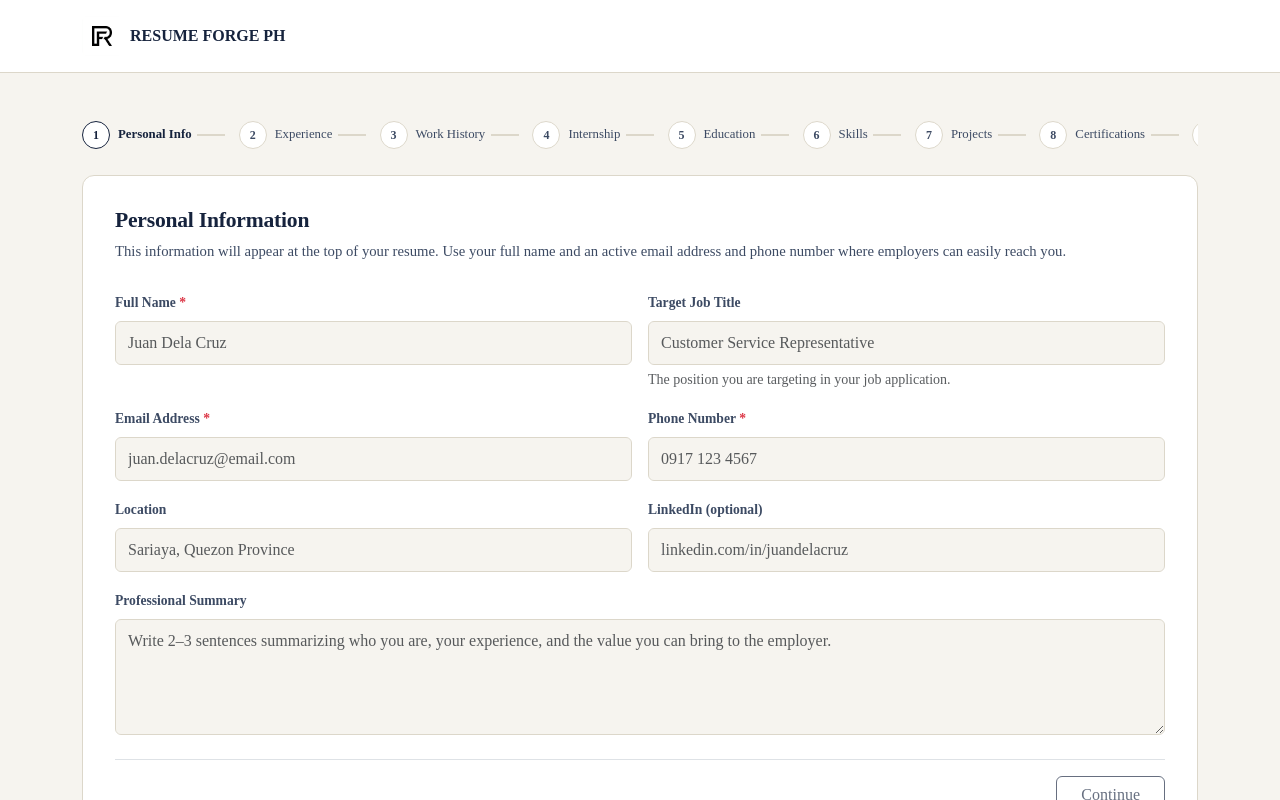
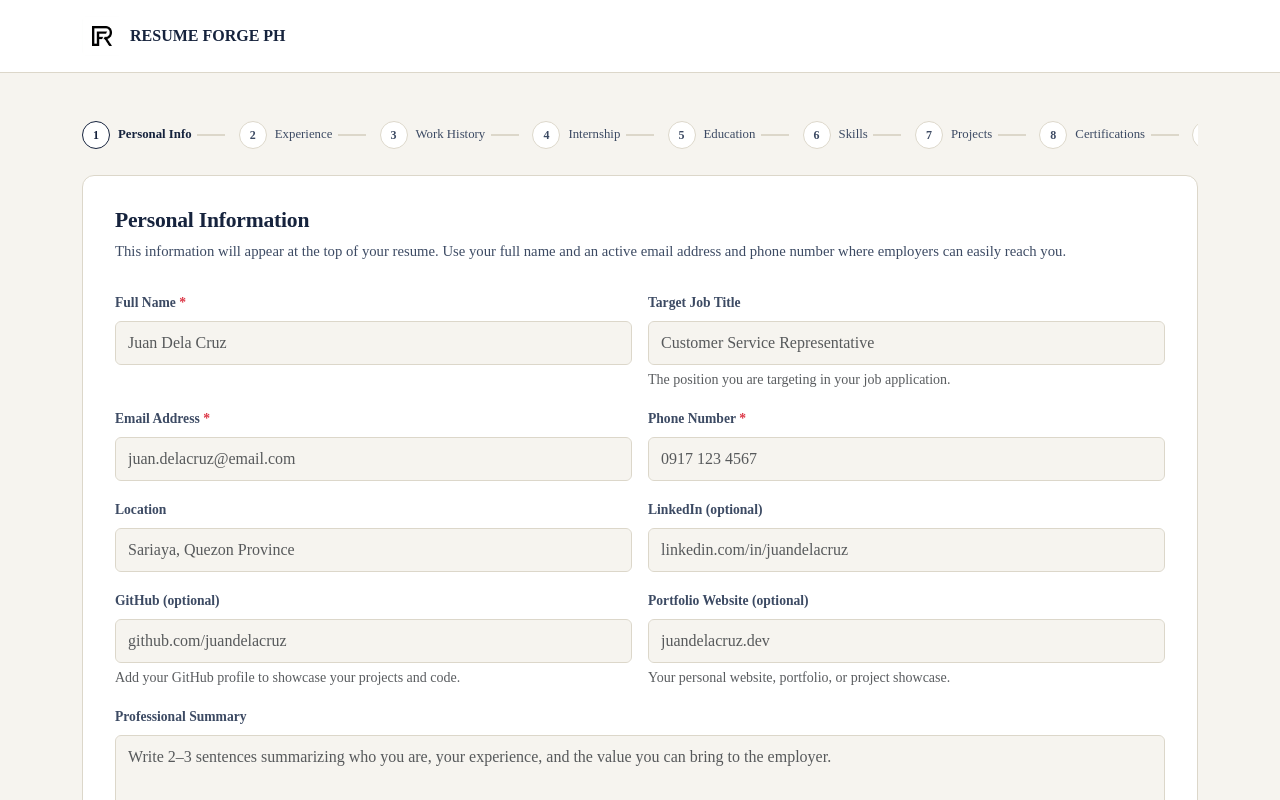
Before and after one commit to PinoyCoder29/ATS-resume-Builder, a Next.js app: page / in a window 1280 px wide. Shown: the top 800 px of the page. Built offline with nearby package versions, Linux system fonts and the light colour scheme; what @react-pdf/renderer would draw is missing.

Commit message:
adding github and portfolio in the personal info

```diff
--- a/components/forms/PersonalInfoForm.tsx
+++ b/components/forms/PersonalInfoForm.tsx
@@ -25,6 +25,7 @@ export default function PersonalInfoForm() {
       </p>
 
       <div className="row g-3">
+        {/* Full Name */}
         <TextField
           label="Full Name"
           value={info.fullName}
@@ -34,6 +35,7 @@ export default function PersonalInfoForm() {
           colClass="col-md-6"
         />
 
+        {/* Target Job Title */}
         <TextField
           label="Target Job Title"
           value={info.jobTitle}
@@ -43,6 +45,7 @@ export default function PersonalInfoForm() {
           helpText="The position you are targeting in your job application."
         />
 
+        {/* Email */}
         <TextField
           label="Email Address"
           value={info.email}
@@ -53,6 +56,7 @@ export default function PersonalInfoForm() {
           colClass="col-md-6"
         />
 
+        {/* Phone */}
         <TextField
           label="Phone Number"
           value={info.phone}
@@ -62,6 +66,7 @@ export default function PersonalInfoForm() {
           colClass="col-md-6"
         />
 
+        {/* Location */}
         <TextField
           label="Location"
           value={info.location}
@@ -70,6 +75,7 @@ export default function PersonalInfoForm() {
           colClass="col-md-6"
         />
 
+        {/* LinkedIn */}
         <TextField
           label="LinkedIn (optional)"
           value={info.linkedin ?? ""}
@@ -78,6 +84,27 @@ export default function PersonalInfoForm() {
           colClass="col-md-6"
         />
 
+        {/* GitHub */}
+        <TextField
+          label="GitHub (optional)"
+          value={info.github ?? ""}
+          onChange={(v) => updatePersonalInfo({ github: v })}
+          placeholder="github.com/juandelacruz"
+          colClass="col-md-6"
+          helpText="Add your GitHub profile to showcase your projects and code."
+        />
+
+        {/* Portfolio */}
+        <TextField
+          label="Portfolio Website (optional)"
+          value={info.portfolio ?? ""}
+          onChange={(v) => updatePersonalInfo({ portfolio: v })}
+          placeholder="juandelacruz.dev"
+          colClass="col-md-6"
+          helpText="Your personal website, portfolio, or project showcase."
+        />
+
+        {/* Professional Summary */}
         <TextAreaField
           label="Professional Summary"
           value={info.summary}
--- a/types/resume.ts
+++ b/types/resume.ts
@@ -1,80 +1,129 @@
 // Central data model shared by every form, the preview, and the PDF generator.
+//
 // Keeping one source of truth here is what makes the rest of the app reusable.
 
 export interface PersonalInfo {
   fullName: string;
+
   jobTitle: string; // e.g. "Registered Nurse", "Web Developer"
+
   email: string;
+
   phone: string;
+
   location: string; // City, Province
+
   linkedin?: string;
+
+  github?: string;
+
   portfolio?: string;
+
   summary: string; // professional summary, 2-4 sentences
 }
 
 export interface ExperienceEntry {
   id: string;
+
   company: string;
+
   position: string;
+
   location?: string;
+
   startDate: string; // e.g. "Jun 2022"
+
   endDate: string; // e.g. "Present"
+
   description: string; // bullet points separated by new lines
 }
 
 // Internship is intentionally separate from ExperienceEntry (and always
 // optional) so a student can log OJT/internship hours without it being
 // forced through the "meron akong trabaho" branch.
+
 export interface InternshipEntry {
   id: string;
+
   position: string;
+
   company: string; // company / organization
+
   department?: string;
+
   location?: string;
+
   startDate: string;
+
   endDate: string;
+
   description: string; // responsibilities / achievements / skills learned
 }
 
 export interface EducationEntry {
   id: string;
+
   school: string;
+
   degree: string; // e.g. "BS Information Technology"
+
   location?: string;
+
   startDate: string;
+
   endDate: string;
+
   honors?: string;
+
   summary?: string; // what they specialized in / learned / did during studies
 }
 
 // Deliberately generic — not "IT project" only. Works for a thesis,
 // a feasibility study, a classroom module, a community health project, etc.
+
 export interface ProjectEntry {
   id: string;
+
   name: string;
+
   role?: string;
+
   organization?: string; // school, employer, or org it was done under
+
   date?: string;
+
   description: string;
+
   skillsUsed?: string;
+
   url?: string;
 }
 
 export interface CertificationEntry {
   id: string;
+
   name: string;
+
   issuer: string;
+
   issueDate?: string;
+
   expirationDate?: string;
+
   credentialId?: string;
+
   credentialUrl?: string;
 }
 
 export interface TrainingEntry {
   id: string;
+
   name: string;
+
   provider?: string;
+
   date?: string;
+
   description?: string;
 }
 
@@ -82,23 +131,34 @@ export type SkillCategory = "technical" | "soft" | "language";
 
 export interface SkillEntry {
   id: string;
+
   name: string;
+
   category: SkillCategory;
 }
 
 // Tri-state so the wizard can force an explicit choice instead of defaulting
 // silently to "wala" or "meron" (important for the branch in step 2).
+
 export type HasExperience = "yes" | "no" | null;
 
 export interface ResumeData {
   personalInfo: PersonalInfo;
+
   hasExperience: HasExperience;
+
   experience: ExperienceEntry[];
+
   internship: InternshipEntry[];
+
   education: EducationEntry[];
+
   skills: SkillEntry[];
+
   projects: ProjectEntry[];
+
   certifications: CertificationEntry[];
+
   trainings: TrainingEntry[];
 }
 
@@ -110,23 +170,34 @@ export const emptyResumeData: ResumeData = {
     phone: "",
     location: "",
     linkedin: "",
+    github: "",
     portfolio: "",
     summary: "",
   },
+
   hasExperience: null,
+
   experience: [],
+
   internship: [],
+
   education: [],
+
   skills: [],
+
   projects: [],
+
   certifications: [],
+
   trainings: [],
 };
 
 // The wizard steps, in order. "experience-entries" is skipped entirely
 // when hasExperience === "no" — see ResumeContext.getVisibleSteps().
+//
 // "internship", "projects", and "certifications" are always optional —
 // each of those screens has its own skip/continue-without-adding path.
+
 export type WizardStep =
   | "personal-info"
   | "experience-question"
@@ -140,12 +211,20 @@ export type WizardStep =
 
 export const STEP_LABELS: Record<WizardStep, string> = {
   "personal-info": "Personal Info",
+
   "experience-question": "Experience",
+
   "experience-entries": "Work History",
+
   internship: "Internship",
+
   education: "Education",
+
   skills: "Skills",
+
   projects: "Projects",
+
   certifications: "Certifications",
+
   preview: "Preview & Download",
 };
```
